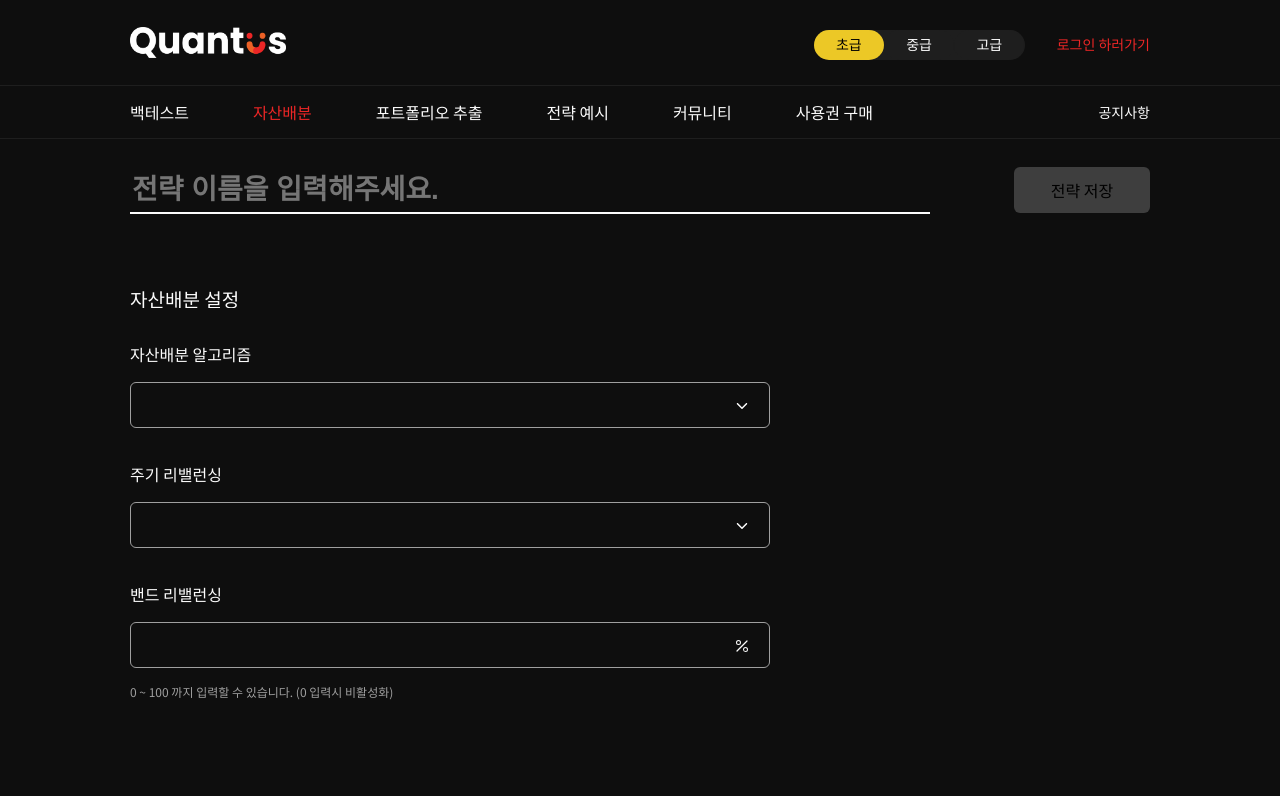
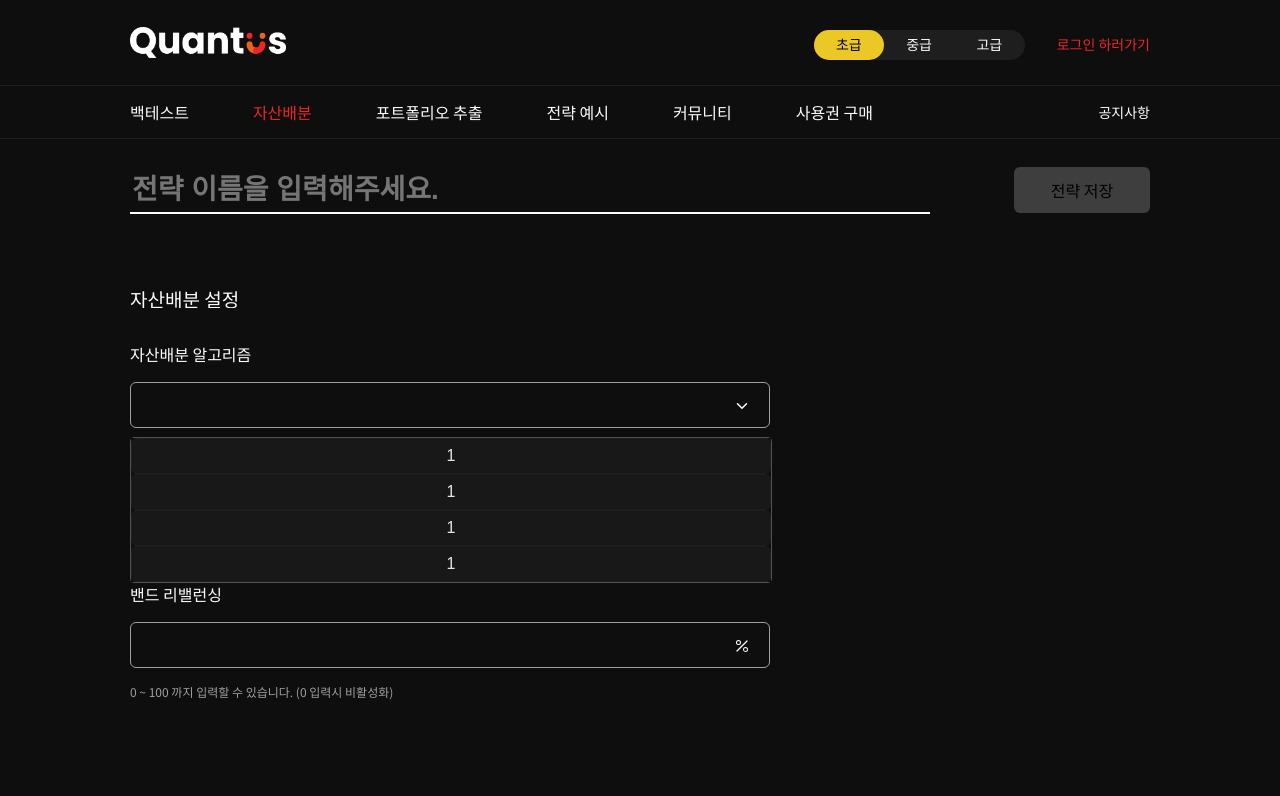
Before and after one commit to daydreamplace/react-recruitment-task, a React (Vite) app: page / in a window 1280 px wide. Shown: the top 796 px of the page. Built offline with nearby package versions, Linux system fonts and the light colour scheme.

Commit message:
:lipstick: style select option input hover color

```diff
--- a/src/components/AssetAllocation/AssetAllocationSetting/AssetAllocationAlgorithm/index.jsx
+++ b/src/components/AssetAllocation/AssetAllocationSetting/AssetAllocationAlgorithm/index.jsx
@@ -1,12 +1,31 @@
+import { useState } from "react";
 import { IoIosArrowUp, IoIosArrowDown } from "react-icons/io";
 import styled from "styled-components";
 import SelectBox from "../../SelectBox";
+import DropDown from "../DropDown";
 
 const AssetAllocationAlgorithm = () => {
+  const [isDropDown, setIsDropDown] = useState(false);
+
+  const onClick = () => {
+    setIsDropDown(!isDropDown);
+  };
+
   return (
     <AssetAllocationAlgorithmContainer>
       <div className="sub-title">자산배분 알고리즘</div>
-      <SelectBox readOnly={true} icon={<IoIosArrowDown />} />
+      <SelectBox
+        readOnly={true}
+        icon={
+          isDropDown ? (
+            <IoIosArrowUp onClick={onClick} />
+          ) : (
+            <IoIosArrowDown onClick={onClick} />
+          )
+        }
+        onClick={onClick}
+      />
+      <DropDown />
     </AssetAllocationAlgorithmContainer>
   );
 };
--- /dev/null
+++ b/src/components/AssetAllocation/AssetAllocationSetting/DropDown/index.jsx
@@ -0,0 +1,56 @@
+import styled from "styled-components";
+
+const DropDown = () => {
+  return (
+    <DropDownContainer>
+      <div className="select-option">
+        <input readOnly value="1" />
+      </div>
+      <div className="select-option">
+        <input readOnly value="1" />
+      </div>
+      <div className="select-option">
+        <input readOnly value="1" />
+      </div>
+      <div className="select-option">
+        <input readOnly value="1" />
+      </div>
+    </DropDownContainer>
+  );
+};
+
+const DropDownContainer = styled.div`
+  position: absolute;
+  display: inline-block;
+  z-index: 2;
+  margin-top: 9px;
+  background: ${({ theme }) => theme.backgroundColor};
+  border: 1px solid rgb(82, 82, 82);
+  border-radius: 4px;
+
+  .select-option {
+    position: relative;
+    width: 640px;
+
+    input {
+      width: 100%;
+      height: 36px;
+      margin: 0px auto;
+      background: ${({ theme }) => theme.selectBoxColor};
+      border: 0.5px solid ${({ theme }) => theme.borderColor};
+      border-radius: 6px;
+      color: ${({ theme }) => theme.selectTextColor};
+      text-align: center;
+      font-size: 16px;
+      font-weight: 300;
+      cursor: pointer;
+    }
+
+    input: hover {
+      border: none;
+      background: rgba(255, 255, 255, 0.08);
+    }
+  }
+`;
+
+export default DropDown;
--- a/src/components/AssetAllocation/AssetAllocationSetting/PeriodicRebalancing/index.jsx
+++ b/src/components/AssetAllocation/AssetAllocationSetting/PeriodicRebalancing/index.jsx
@@ -1,12 +1,29 @@
+import { useState } from "react";
 import { IoIosArrowUp, IoIosArrowDown } from "react-icons/io";
 import styled from "styled-components";
 import SelectBox from "../../SelectBox";
 
 const PeriodicRebalancing = () => {
+  const [isDropDown, setIsDropDown] = useState(false);
+
+  const onClick = () => {
+    setIsDropDown(!isDropDown);
+  };
+
   return (
     <PeriodicRebalancingContainer>
       <div className="sub-title">주기 리밸런싱</div>
-      <SelectBox readOnly={true} icon={<IoIosArrowDown />} />
+      <SelectBox
+        readOnly={true}
+        icon={
+          isDropDown ? (
+            <IoIosArrowUp onClick={onClick} />
+          ) : (
+            <IoIosArrowDown onClick={onClick} />
+          )
+        }
+        onClick={onClick}
+      />
     </PeriodicRebalancingContainer>
   );
 };
--- a/src/components/AssetAllocation/SelectBox/index.jsx
+++ b/src/components/AssetAllocation/SelectBox/index.jsx
@@ -27,7 +27,9 @@ const SelectBox = ({ readOnly, icon, onClick, onChange, value }) => {
         // value={isActive ? value : ""}
         // onChange={onChange}
       />
-      <div className="icon">{icon}</div>
+      <div className="icon" onClick={onClick}>
+        {icon}
+      </div>
     </SelectBoxContainer>
   );
 };
--- a/src/theme.jsx
+++ b/src/theme.jsx
@@ -8,6 +8,8 @@ const theme = {
   backgroundColor: "rgb(14, 14, 14)",
   borderColor: "rgb(30, 30, 30)",
   textColor: "rgb(252, 252, 252)",
+  selectBoxColor: "rgb(24, 24, 24)",
+  selectTextColor: "rgb(230, 230, 230)",
 };
 
 export default theme;
```
